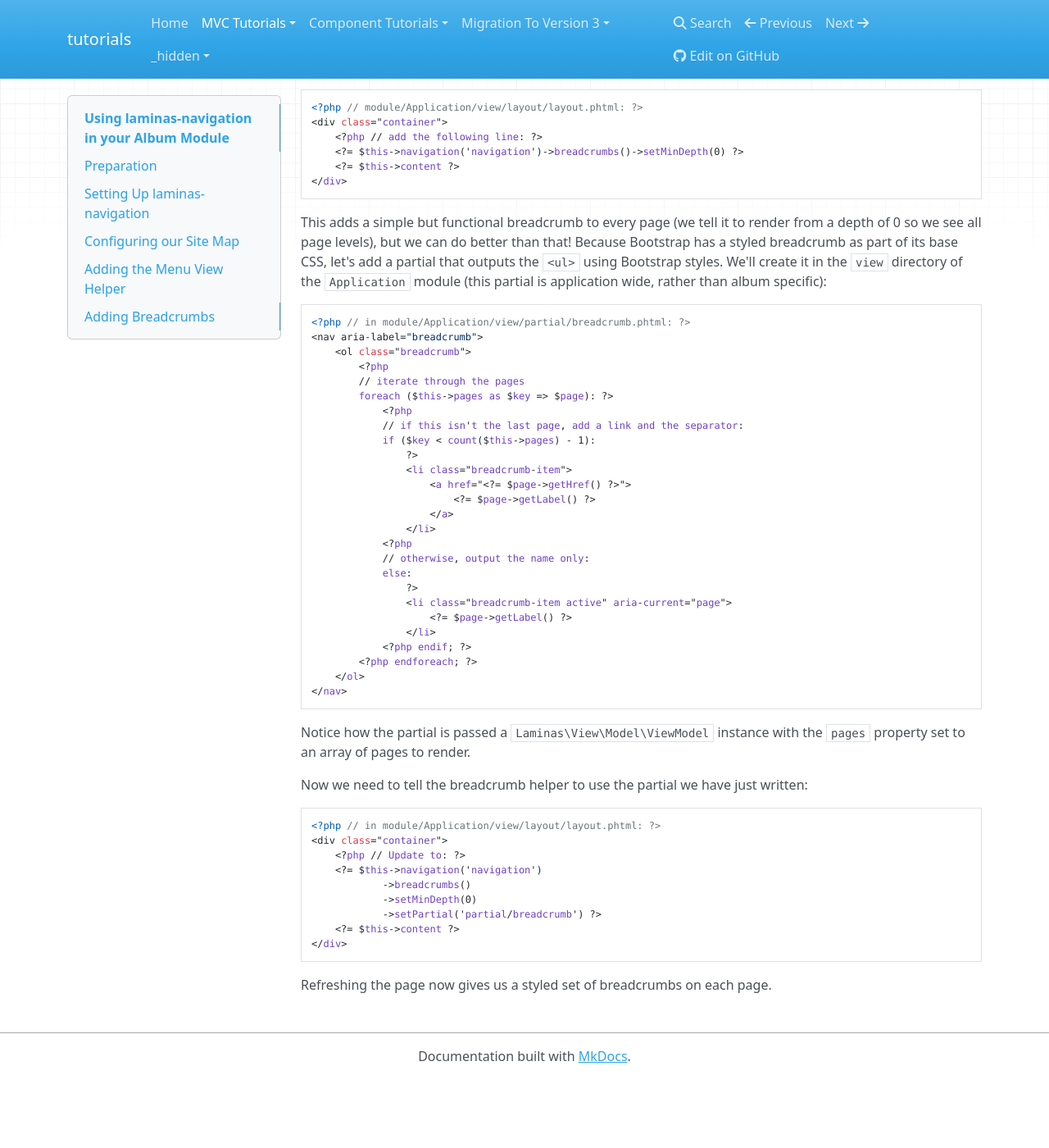
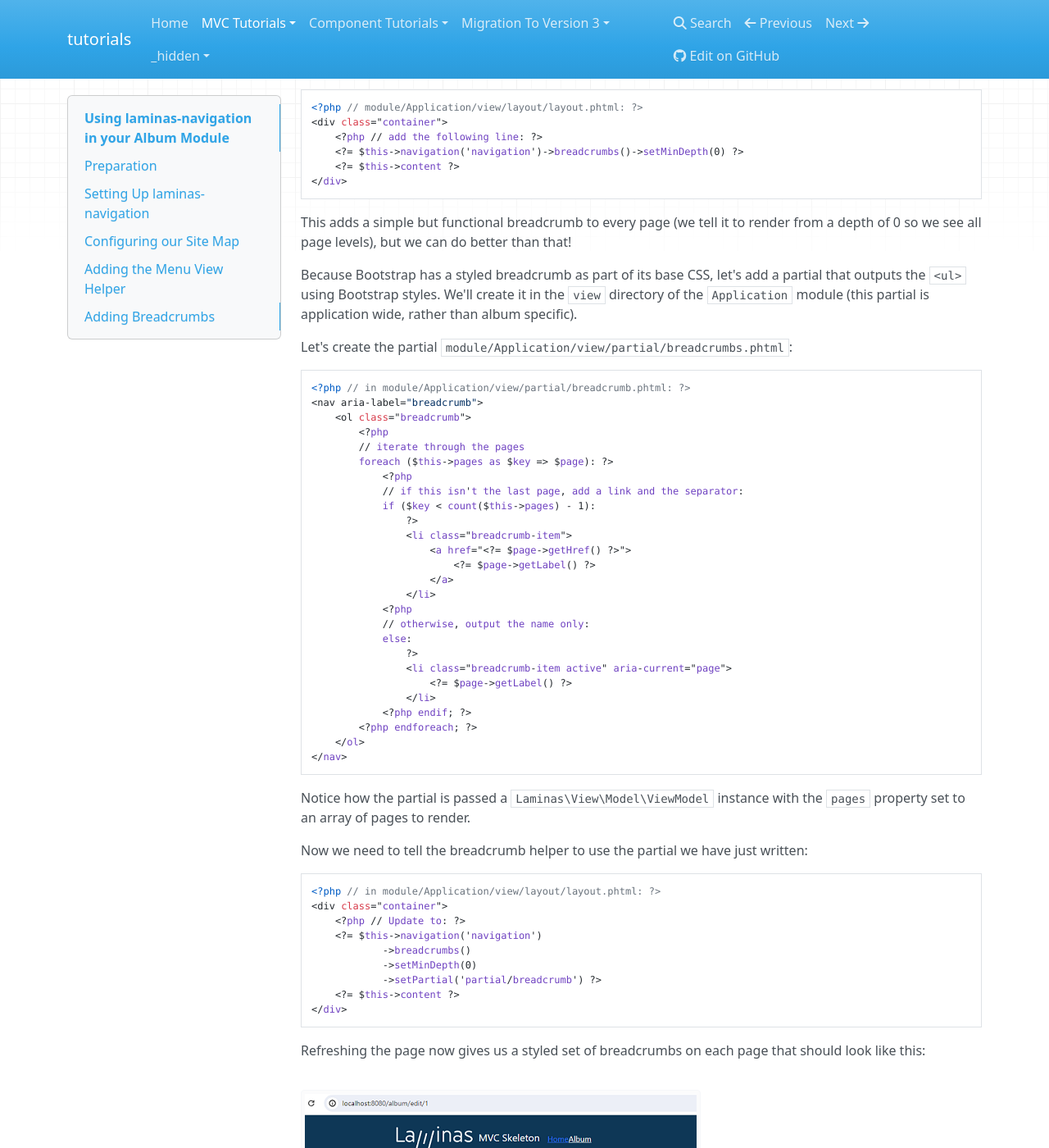
Before and after one commit to laminas/tutorials, an MkDocs documentation site: the page built from docs/book/navigation.md, in a window 1280 px wide and 1400 px high, scrolled down 3179 px. Shown: the whole window at 82% size. Built offline with MkDocs 1.6.1, drawn with Linux system fonts in a browser that asks for light colours; nearby versions of some CDN libraries; before the commit the page ends 4495 px from its top, so only the background shows below that.

Commit message:
Updated navigation section
Signed-off-by: Eric Richer <eric.richer@vistoconsulting.com>

````diff
--- a/docs/book/navigation.md
+++ b/docs/book/navigation.md
@@ -189,10 +189,13 @@
 
 This adds a simple but functional breadcrumb to every page (we tell it to render
 from a depth of 0 so we see all page levels), but we can do better than that!
+
 Because Bootstrap has a styled breadcrumb as part of its base CSS, let's add
 a partial that outputs the `<ul>` using Bootstrap styles. We'll create it in the
 `view` directory of the `Application` module (this partial is application wide,
-rather than album specific):
+rather than album specific).
+
+Let's create the partial `module/Application/view/partial/breadcrumbs.phtml`:
 
 ```php
 <?php // in module/Application/view/partial/breadcrumb.phtml: ?>
@@ -241,4 +244,7 @@
 </div>
 ```
 
-Refreshing the page now gives us a styled set of breadcrumbs on each page.
+Refreshing the page now gives us a styled set of breadcrumbs on each page that should look
+like this:
+
+![navigation](images/user-guide.navigation.menu-breadcrumbs.png)
````
Also changed, not shown: docs/book/images/user-guide.navigation.menu-breadcrumbs.png (added).
